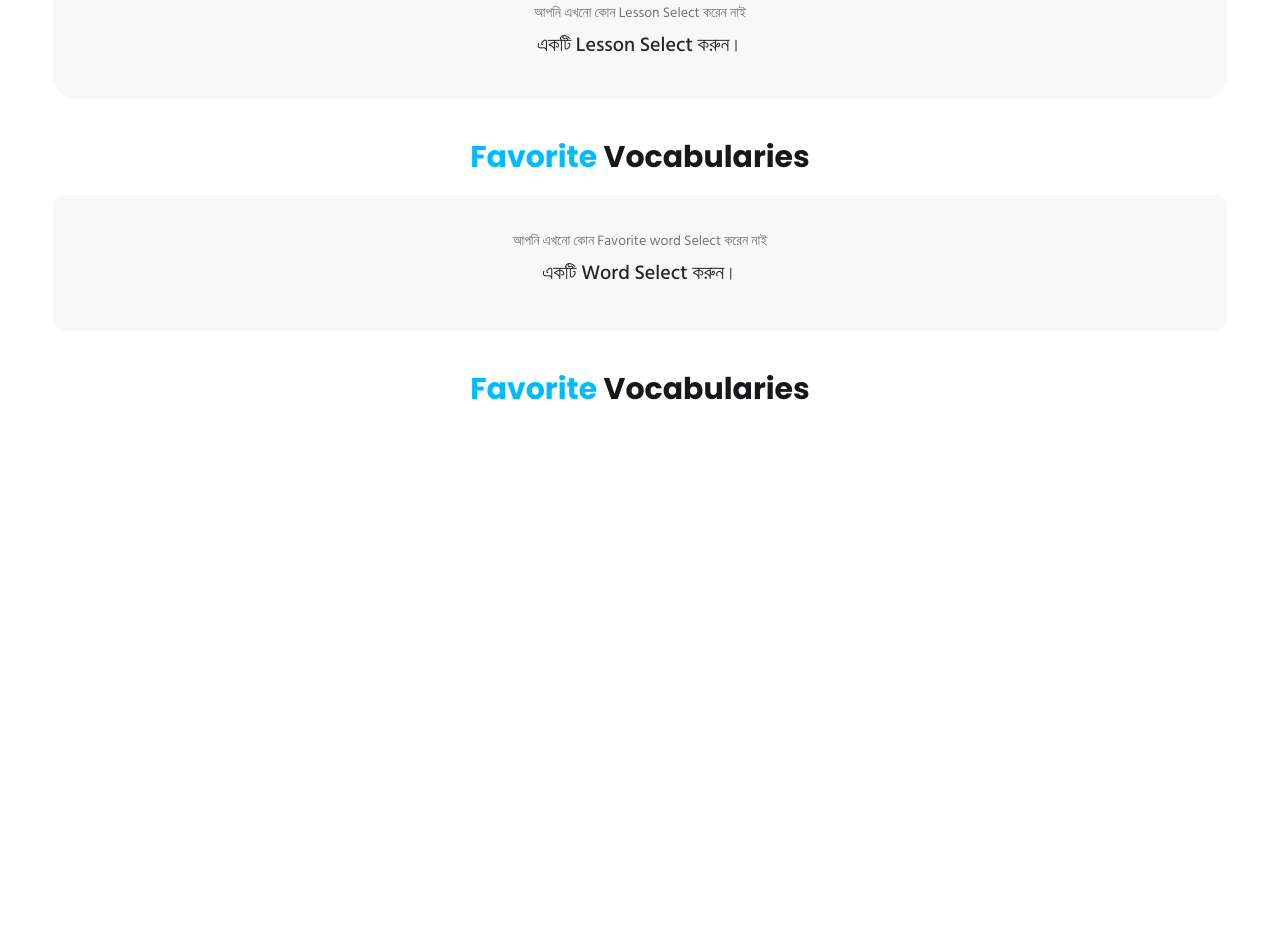
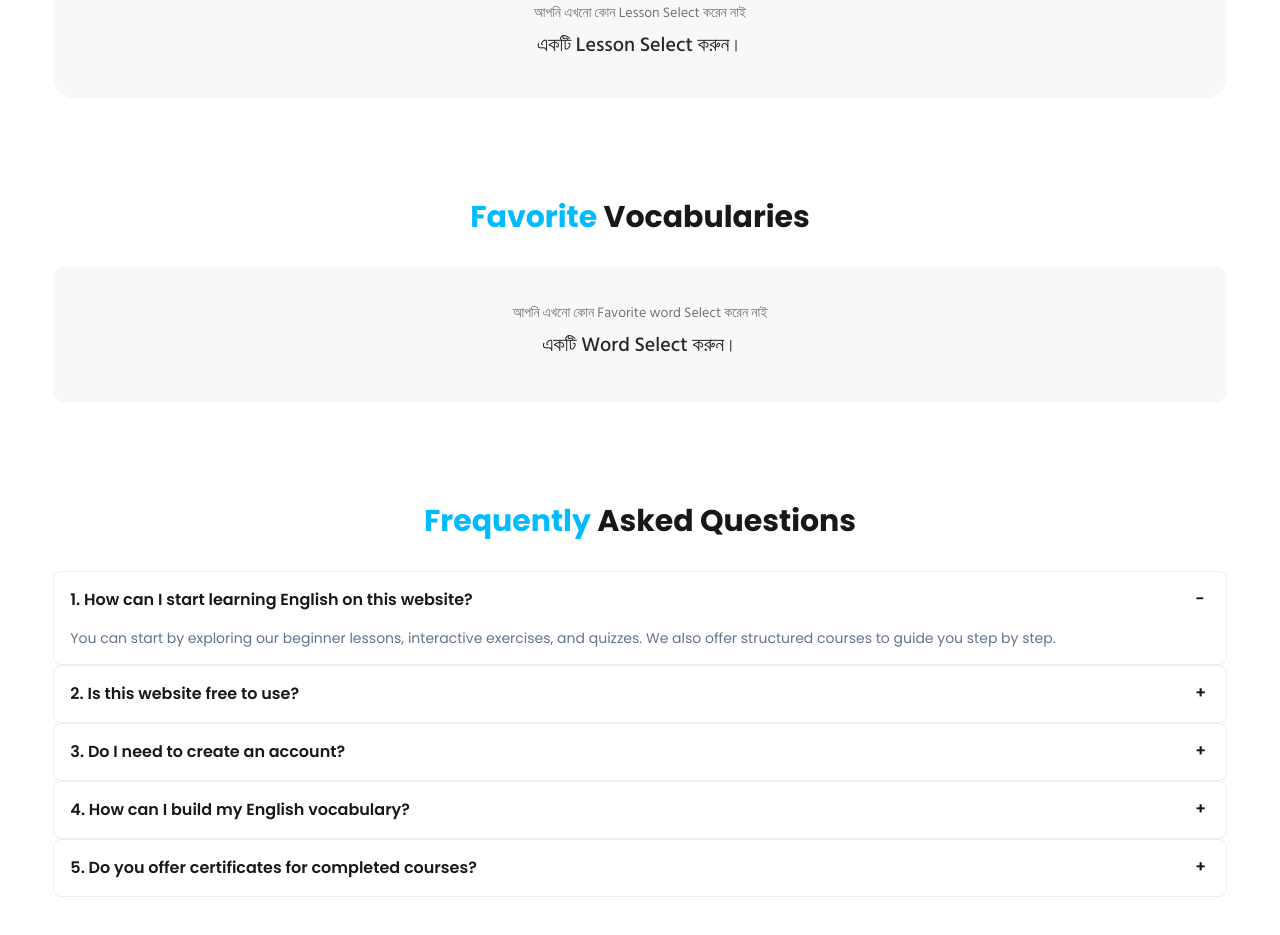
Before and after one commit to Riad-Zz/English_Janala, a plain HTML site: page index.html in a window 1280 px wide. Shown: the part 779-1714 px from the top of the page. Before the commit the page ends 1206 px from the top, so only its background shows below. Drawn offline with nearby package versions, Linux system fonts and the light colour scheme; no server answers.

Commit message:
FAQ section added

```diff
--- a/index.html
+++ b/index.html
@@ -134,7 +134,7 @@
 </dialog>
 
 <!-- Favorite Word Section  -->
- <p class="text-3xl font-bold text-center max-w-11/12 m-auto mt-10 mb-5"><span class="text-[#00bcff]">Favorite</span> Vocabularies</p>
+ <p class="text-3xl font-bold text-center max-w-11/12 m-auto mt-[100px] mb-8"><span class="text-[#00bcff]">Favorite</span> Vocabularies</p>
  <div id="favorite-word-container" class="my-4 py-5 md:py-9 max-w-11/12 m-auto flex justify-center flex-wrap gap-3 bg-[#F8F8F8] rounded-xl">
    <!--favorite word goes here-->
    <div id="default" class="default col-span-3 flex justify-center flex-col items-center">
@@ -144,7 +144,36 @@
  </div>
 
  <!-- fAQ Section  -->
-   <p class="text-3xl font-bold text-center max-w-11/12 m-auto mt-10 mb-5"><span class="text-[#00bcff]">Favorite</span> Vocabularies</p>
+  <section class="max-w-11/12 m-auto mb-[80px] mt-[100px]">
+    <p class="text-3xl font-bold text-center max-w-11/12 m-auto  mb-8"><span class="text-[#00bcff]">Frequently </span> Asked Questions</p>
+
+   <div class="collapse collapse-plus bg-base-100 border border-base-300">
+  <input type="radio" name="my-accordion-3" checked="checked" />
+  <div class="collapse-title font-semibold">1. How can I start learning English on this website?</div>
+  <div class="collapse-content text-sm text-[#62748E]">You can start by exploring our beginner lessons, interactive exercises, and quizzes. We also offer structured courses to guide you step by step.</div>
+</div>
+<div class="collapse collapse-plus bg-base-100 border border-base-300">
+  <input type="radio" name="my-accordion-3" />
+  <div class="collapse-title font-semibold">2. Is this website free to use?</div>
+  <div class="collapse-content text-sm text-[#62748E]">Yes,Its absolutly free of cost .</div>
+</div>
+<div class="collapse collapse-plus bg-base-100 border border-base-300">
+  <input type="radio" name="my-accordion-3" />
+  <div class="collapse-title font-semibold">3. Do I need to create an account?</div>
+  <div class="collapse-content text-sm text-[#62748E]">No Sign Up needed .</div>
+</div>
+<div class="collapse collapse-plus bg-base-100 border border-base-300">
+  <input type="radio" name="my-accordion-3" />
+  <div class="collapse-title font-semibold">4. How can I build my English vocabulary?</div>
+  <div class="collapse-content text-sm text-[#62748E]">Practice vocabulary daily</div>
+</div>
+<div class="collapse collapse-plus bg-base-100 border border-base-300">
+  <input type="radio" name="my-accordion-3" />
+  <div class="collapse-title font-semibold">5. Do you offer certificates for completed courses?</div>
+  <div class="collapse-content text-sm text-[#62748E]">Currently no certificate available ! </div>
+</div>
+  </section>
+
     </main>
     <script src="js/app.js"></script>
 
```
